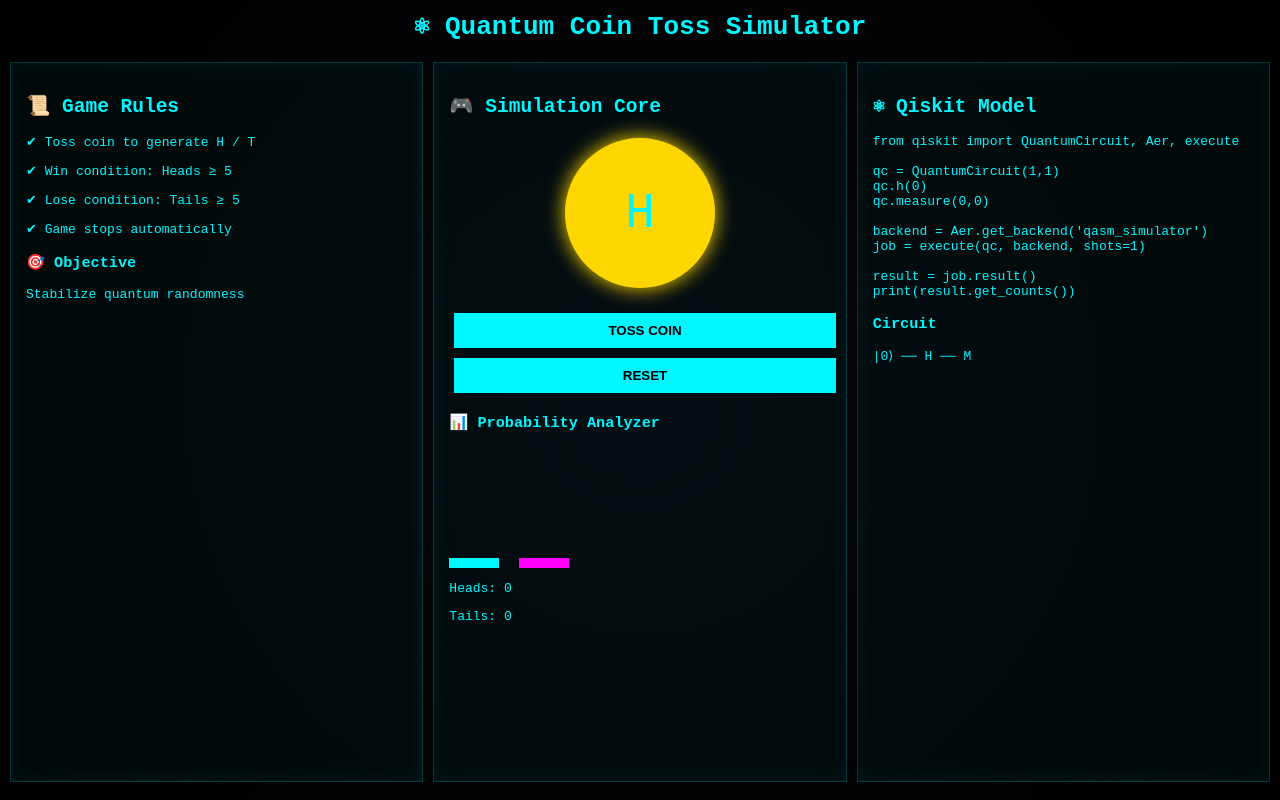
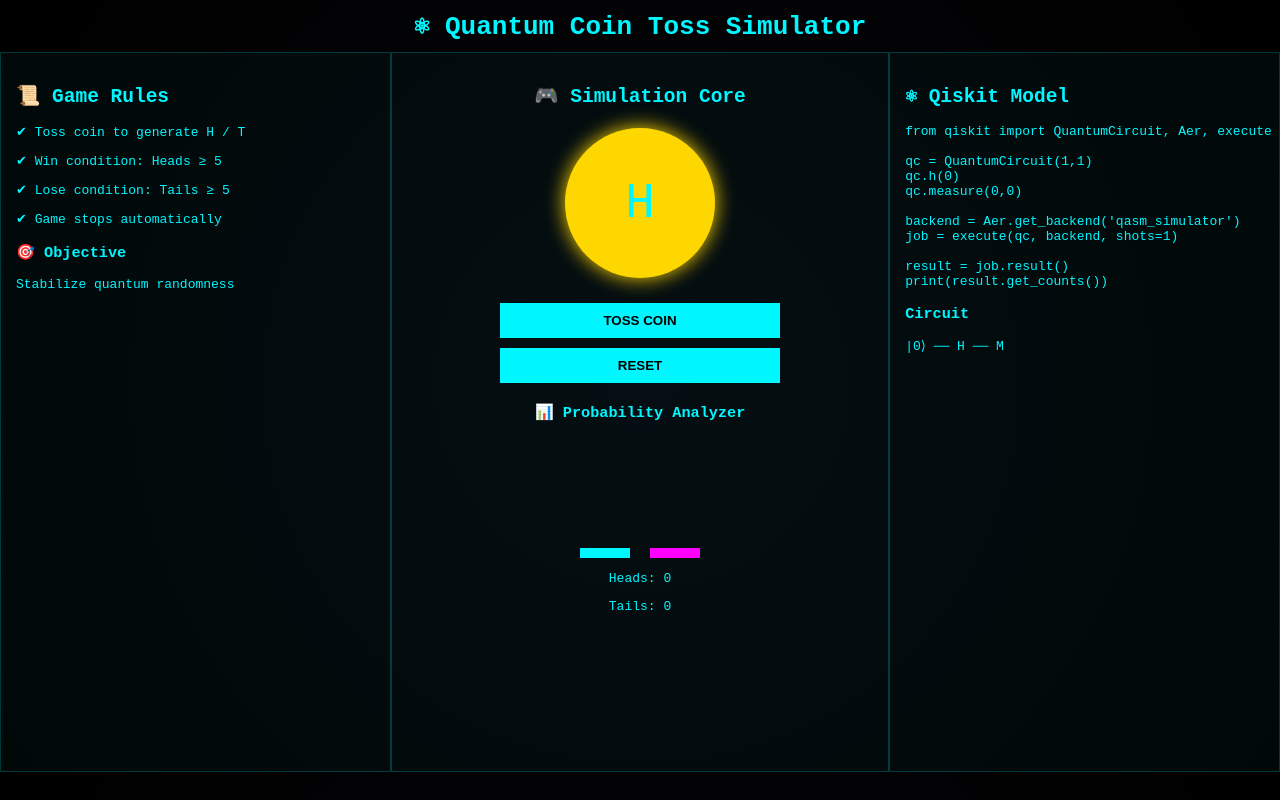
Before and after one commit to shreyapalase/Quantum-Game, a plain HTML site: page games/superposition/superposition.html in a window 1280 px wide. Drawn offline with Linux system fonts and the light colour scheme.

Commit message:
Update style.css

```diff
--- a/games/superposition/style.css
+++ b/games/superposition/style.css
@@ -11,20 +11,25 @@ body {
   margin: 10px;
 }
 
-/* GRID LAYOUT (IMPORTANT) */
+/* 🔥 3 COLUMN LAYOUT */
 .grid {
-  display: grid;
-  grid-template-columns: 1fr 1fr 1fr;
+  display: flex;
   height: 90vh;
-  gap: 10px;
-  padding: 10px;
 }
 
+/* EACH PANEL */
 .panel {
+  flex: 1;
+  padding: 15px;
   border: 1px solid #00f7ff33;
-  padding: 15px;
   background: rgba(0,255,255,0.03);
-  box-shadow: inset 0 0 20px #00f7ff11;
+  overflow: auto;
+}
+
+/* CENTER PANEL BIGGER */
+.center {
+  flex: 1.3;
+  text-align: center;
 }
 
 /* COIN */
@@ -58,6 +63,7 @@ body {
   display: flex;
   align-items: flex-end;
   gap: 20px;
+  justify-content: center;
 }
 
 .barH {
@@ -76,7 +82,7 @@ body {
 button {
   padding: 10px;
   margin: 5px;
-  width: 100%;
+  width: 60%;
   background: #00f7ff;
   border: none;
   cursor: pointer;
@@ -97,4 +103,5 @@ button {
 .box {
   border: 1px solid #00f7ff;
   padding: 30px;
+  text-align: center;
 }
```
